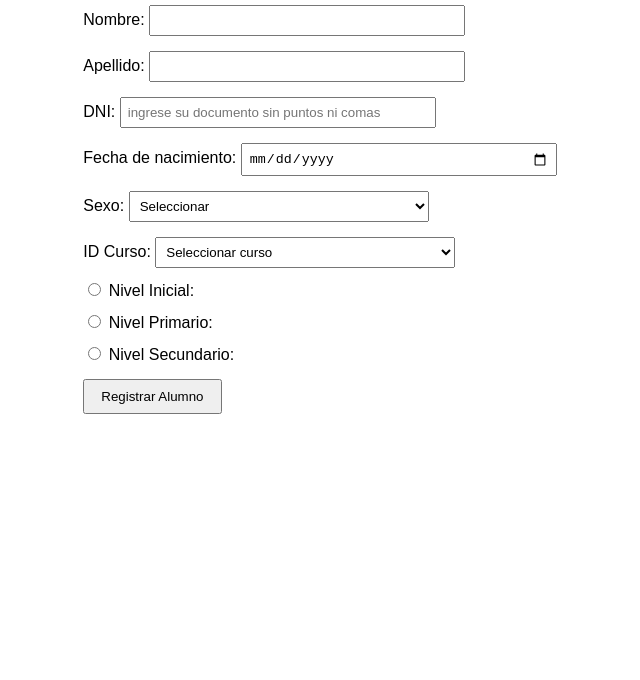
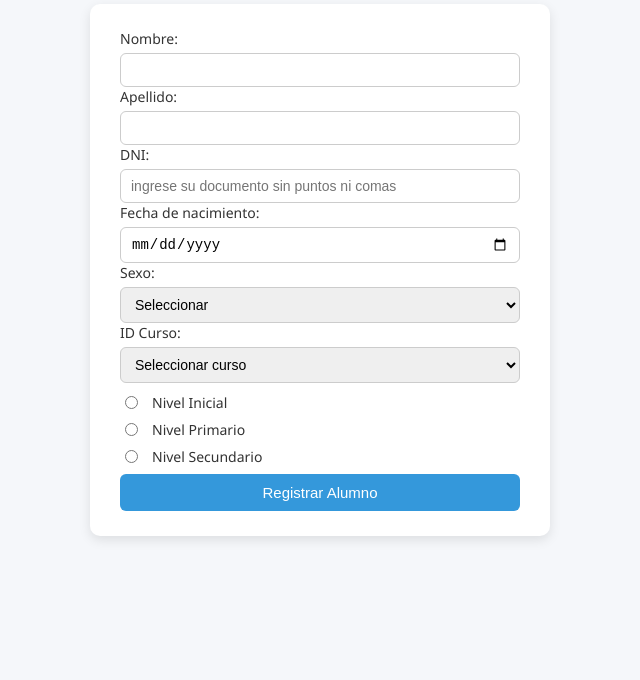
Before and after one commit to Thiago20035/TrabajoFormulatioEstadisticaSantarsieroTarriconeMendoza, a plain HTML site: page index.html in a window 1280 px wide. Shown: the part 120-800 px from the top of the page, without its empty margins (320-960 px from the left). Drawn offline with Linux system fonts and the light colour scheme.

Commit message:
completed

```diff
--- a/index.html
+++ b/index.html
@@ -59,24 +59,18 @@
         <div class="levelDiv">
 
             <div class="levelSelectionDiv">
-                <label>
-                    <input type="radio" value="3" name="ID_Nivel">
-                    Nivel Inicial:
-                </label>
+                <input type="radio" value="3" name="ID_Nivel">
+                <label>Nivel Inicial</label>
+            </div>
+            <div class="levelSelectionDiv">
+                <input type="radio" value="1" name="ID_Nivel">
+                <label>Nivel Primario</label>
+            </div>
+            <div class="levelSelectionDiv">
+                <input type="radio" value="2" name="ID_Nivel">
+                <label>Nivel Secundario</label>
             </div>
 
-            <div class="levelSelectionDiv">
-                <label>
-                    <input type="radio" value="1" name="ID_Nivel">
-                    Nivel Primario:
-                </label>
-            </div>
-            <div class="levelSelectionDiv">
-                <label>
-                    <input type="radio" value="2" name="ID_Nivel">
-                    Nivel Secundario:
-                </label>
-            </div>
 
 
 
--- a/style.css
+++ b/style.css
@@ -1,33 +1,89 @@
 body {
-font-family: Arial, sans-serif;
-margin: 30px;
-display: flex;
-justify-content: center;
-align-items: center;
-flex-direction: column;
+    font-family: 'Segoe UI', Tahoma, Geneva, Verdana, sans-serif;
+    background: #f5f7fa;
+    margin: 0;
+    padding: 40px;
+    display: flex;
+    justify-content: center;
+    align-items: center;
+    flex-direction: column;
+    color: #333;
+}
+
+h1 {
+    color: #2c3e50;
+    margin-bottom: 20px;
+}
+
+form {
+    background: #ffffff;
+    padding: 25px 30px;
+    border-radius: 10px;
+    box-shadow: 0 4px 12px rgba(0, 0, 0, 0.1);
+    max-width: 400px;
+    width: 100%;
 }
 
 label {
-display: block;
-margin-top: 10px;
+    display: flex;
+    flex-direction: column;
+    font-size: 14px;
 }
 
 input, select {
-padding: 6px;
-margin-top: 5px;
-width: 300px;
+    padding: 8px 10px;
+    margin-top: 5px;
+    border: 1px solid #ccc;
+    border-radius: 6px;
+    font-size: 14px;
+    transition: border-color 0.3s, box-shadow 0.3s;
 }
 
-input[type=radio]{
-    width: fit-content;
+input:focus, select:focus {
+    border-color: #3498db;
+    box-shadow: 0 0 4px rgba(52, 152, 219, 0.4);
+    outline: none;
+}
+
+input[type=radio] {
+    width: auto;
+    margin-right: 6px;
+    margin-top: 0;
+}
+
+.levelDiv {
+    display: flex;
+    flex-direction: column;
+    margin-top: 10px;
+}
+
+.levelSelectionDiv {
+    display: flex;
+    align-items: center;
+    gap: 8px;
+    margin-bottom: 8px;
+    font-size: 14px;
 }
 
 button {
-margin-top: 15px;
-padding: 8px 16px;
+    background-color: #3498db;
+    color: white;
+    padding: 10px 0;
+    border: none;
+    border-radius: 6px;
+    cursor: pointer;
+    font-size: 15px;
+    transition: background-color 0.3s;
+    width: 100%;
+}
+
+button:hover {
+    background-color: #2980b9;
 }
 
 .respuesta {
-margin-top: 20px;
-font-weight: bold;
+    margin-top: 20px;
+    font-weight: bold;
+    color: #27ae60;
+    text-align: center;
 }
```
